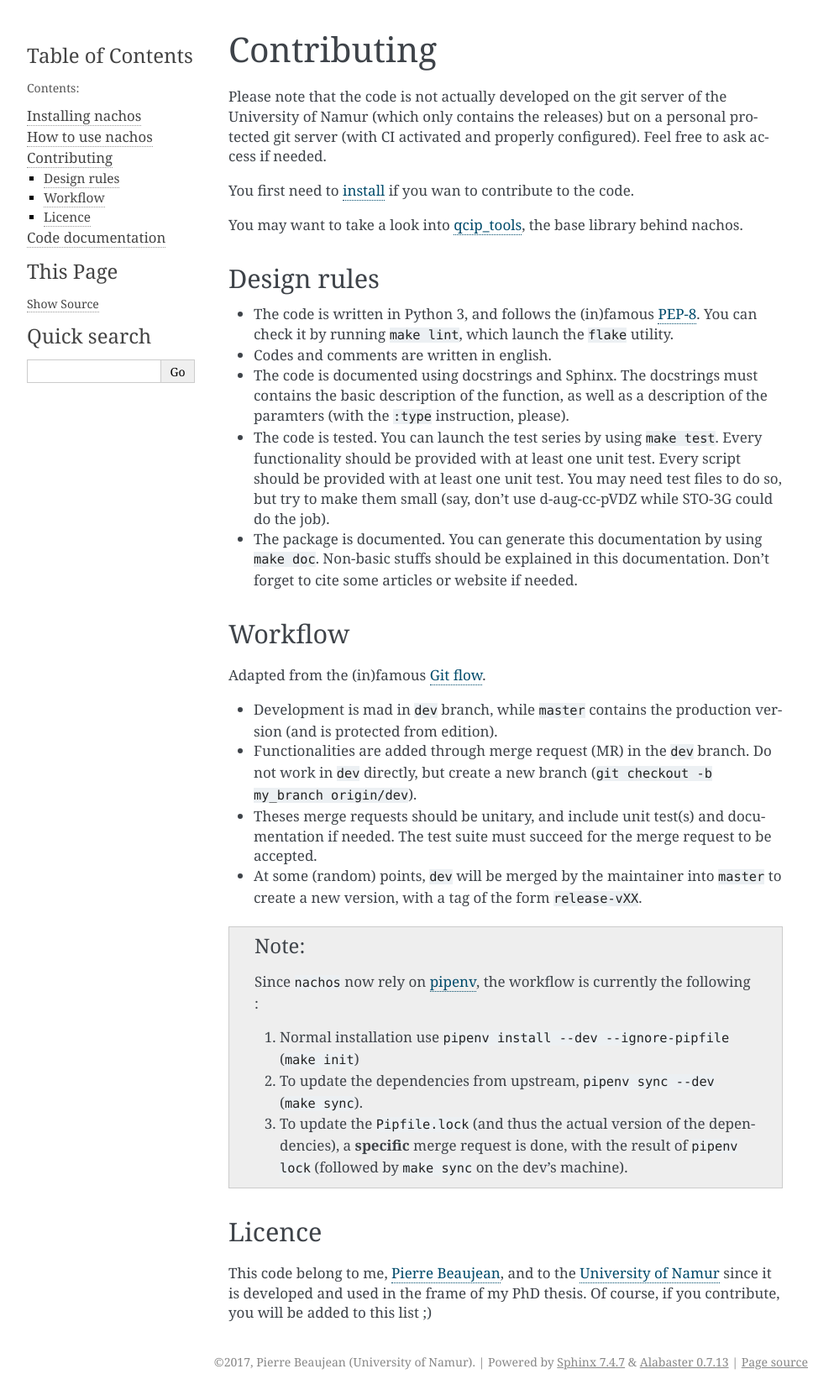
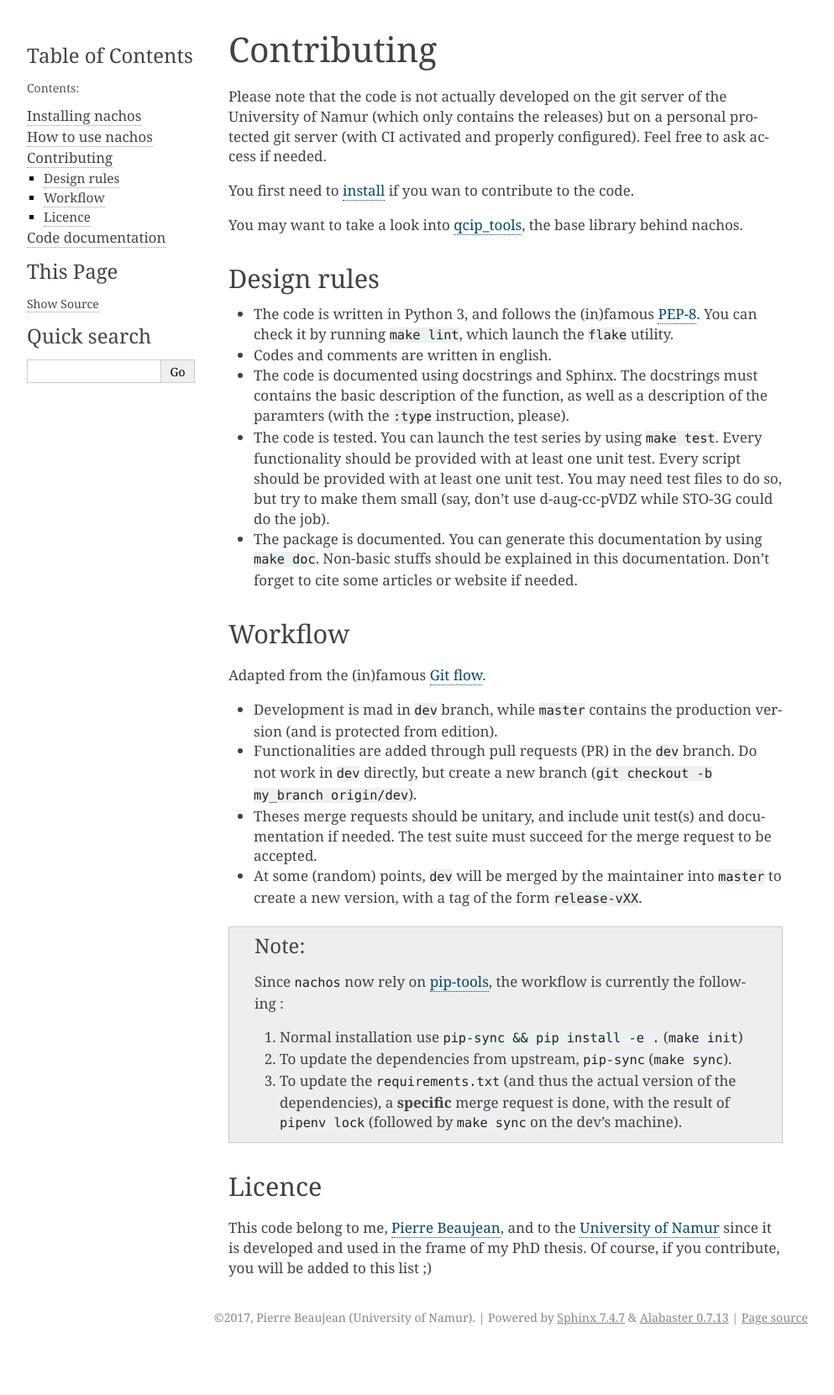
Before and after one commit to pierre-24/nachos, a Sphinx documentation site: the page built from documentation/source/contributing.rst, in a window 1280 px wide. Shown: the whole page at 84% size, without its empty margins (148-1141 px from the left). Built offline with Sphinx 7.4.7, drawn with Linux system fonts in a browser that asks for light colours; after the commit the page ends 1608 px from its top, so only the background shows below that.

Commit message:
new attempt to fix this install issue

```diff
--- a/documentation/source/contributing.rst
+++ b/documentation/source/contributing.rst
@@ -27,17 +27,17 @@ Workflow
 Adapted from the (in)famous `Git flow <http://nvie.com/posts/a-successful-git-branching-model/>`_.
 
 + Development is mad in ``dev`` branch, while ``master`` contains the production version (and is protected from edition).
-+ Functionalities are added through merge request (MR) in the ``dev`` branch. Do not work in ``dev`` directly, but create a new branch (``git checkout -b my_branch origin/dev``).
++ Functionalities are added through pull requests (PR) in the ``dev`` branch. Do not work in ``dev`` directly, but create a new branch (``git checkout -b my_branch origin/dev``).
 + Theses merge requests should be unitary, and include unit test(s) and documentation if needed. The test suite must succeed for the merge request to be accepted.
 + At some (random) points, ``dev`` will be merged by the maintainer into ``master`` to create a new version, with a tag of the form ``release-vXX``.
 
 .. note::
 
-    Since ``nachos`` now rely on `pipenv <https://pipenv.readthedocs.io>`_, the workflow is currently the following :
+    Since ``nachos`` now rely on `pip-tools <https://github.com/jazzband/pip-tools>`_, the workflow is currently the following :
 
-    1. Normal installation use ``pipenv install --dev --ignore-pipfile`` (``make init``)
-    2. To update the dependencies from upstream, ``pipenv sync --dev``  (``make sync``).
-    3. To update the ``Pipfile.lock`` (and thus the actual version of the dependencies), a **specific** merge request is done, with the result of ``pipenv lock`` (followed by ``make sync`` on the dev's machine).
+    1. Normal installation use ``pip-sync && pip install -e .`` (``make init``)
+    2. To update the dependencies from upstream, ``pip-sync``  (``make sync``).
+    3. To update the ``requirements.txt`` (and thus the actual version of the dependencies), a **specific** merge request is done, with the result of ``pipenv lock`` (followed by ``make sync`` on the dev's machine).
 
 
 Licence
--- a/documentation/source/install.rst
+++ b/documentation/source/install.rst
@@ -70,8 +70,9 @@ Installation for contributors
 To contribute to the project, you need to clone the repository:
 
 + Clone it: ``git clone git@git.pierrebeaujean.net:pierre/nachos.git``.
-+ Install pipenv: ``pip3 install pipenv``
-+ Install virtualenv and dependencies: ``make init``.
++ Install pip-tools: ``pip3 install pip-tools``
++ Install virtualenv ``python3 -m venv venv; source venv/bin/activate``
++ Install dependencies: ``make init``.
 + Don't forget to create a separate branch to implement your changes (see `the contribution part <contributing.html>`_).
 
 You can launch the tests series with ``make test``
--- a/setup.py
+++ b/setup.py
@@ -9,10 +9,10 @@ here = path.abspath(path.dirname(__file__))
 with open(path.join(here, 'README.md')) as f:
     long_description = f.read()
 
-with open(path.join(here, 'requirements/requirements.in')) as f:
+with open(path.join(here, 'requirements/requirements-base.in')) as f:
     requirements = f.readlines()
 
-with open(path.join(here, 'requirements/requirements-dev.in')) as f:
+with open(path.join(here, 'requirements/requirements.in')) as f:
     requirements_dev = f.readlines()
 
 setup(
```
Also changed, not shown: requirements.txt (+45 -17 lines), 4 other files.
